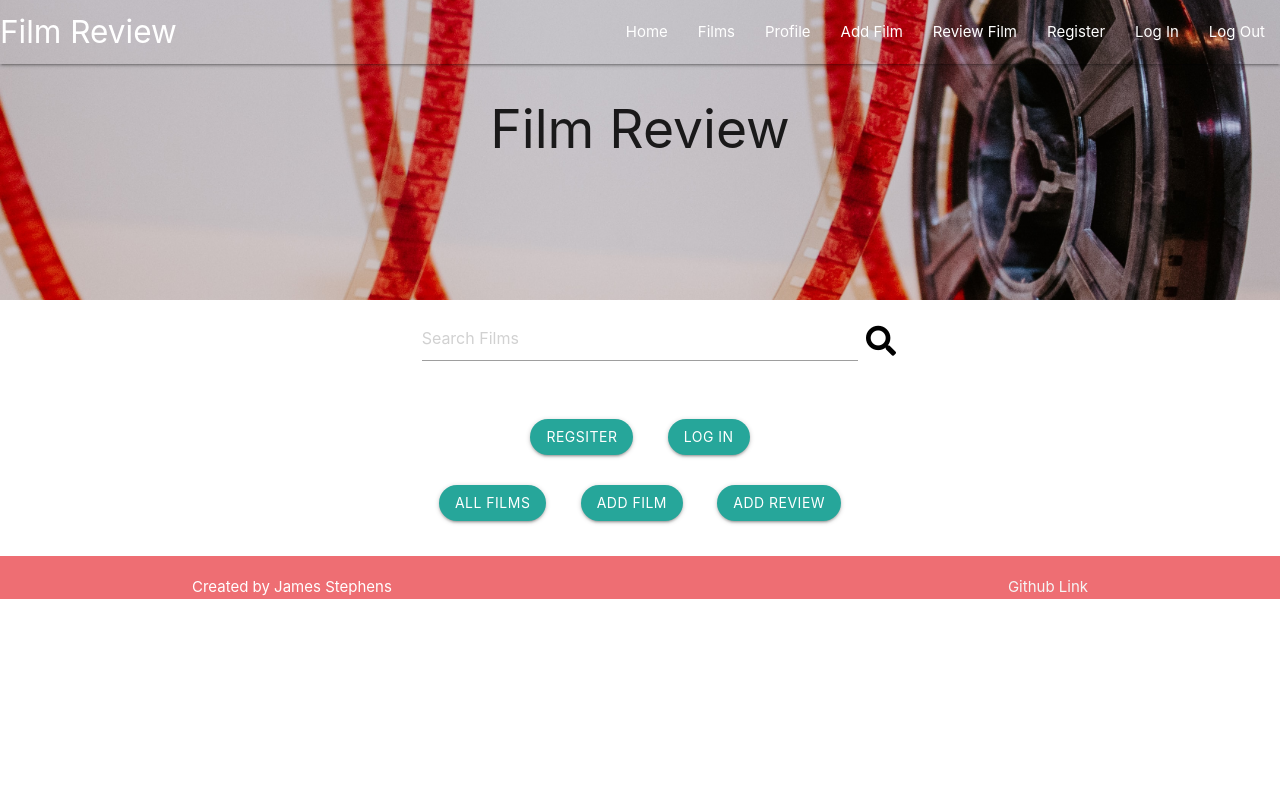
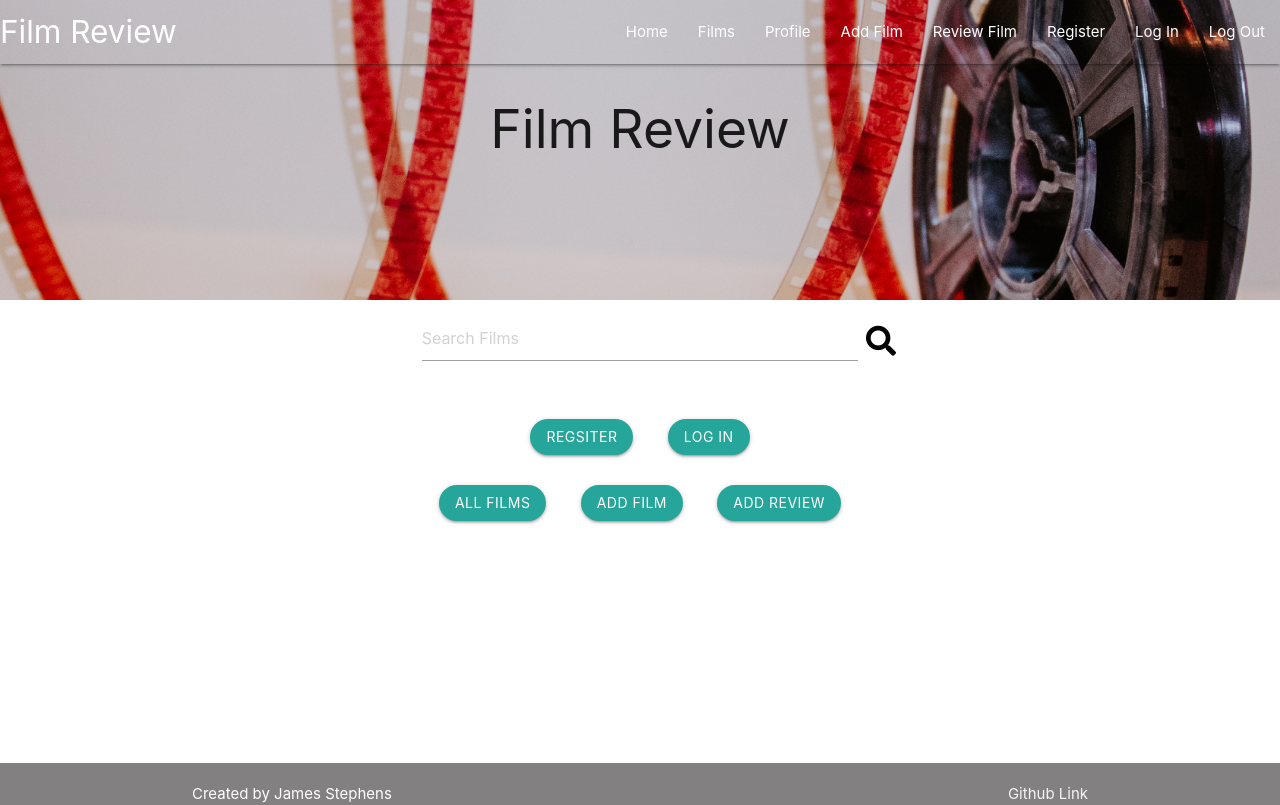
Before and after one commit to DevSteg/film_review_project, a Flask app: page / in a window 1280 px wide. Before the commit the page ends 599 px from the top, so only its background shows below. Run offline with Flask 2, Linux system fonts and the light colour scheme; some libraries are stand-ins or nearby versions.

Commit message:
Style footer to stay at bottom of view port

```diff
--- a/static/css/style.css
+++ b/static/css/style.css
@@ -1,9 +1,29 @@
+body{
+    position: relative;
+    height: 100vh;
+}
+
 header{
     height: 300px;
     background-image: url("/static/img/title_bg.jpg");
     background-position: center;
     background-repeat: no-repeat;
     background-size: cover;
+}
+
+main{
+    padding-bottom: 2.5rem;
+}
+
+footer{
+    position: absolute;
+    bottom: 0;
+    width: 100%;
+    height: 2.5rem;
+}
+
+.page-footer{
+    background-color: rgba(48, 45, 45, 0.603);
 }
 
 #search{
--- a/templates/base.html
+++ b/templates/base.html
@@ -14,7 +14,7 @@
 
         <nav class="transparent">
             <div class="nav-wrapper">
-                <a href="#!" class="brand-logo">Film Review</a>
+                <a href="#!" class="brand-logo left">Film Review</a>
                 <a href="#" data-target="mobile-demo" class="sidenav-trigger right"><i class="fas fa-bars"></i></a>
                 <ul class="right hide-on-med-and-down">
                     <li><a href="#">Home</a></li>
```
